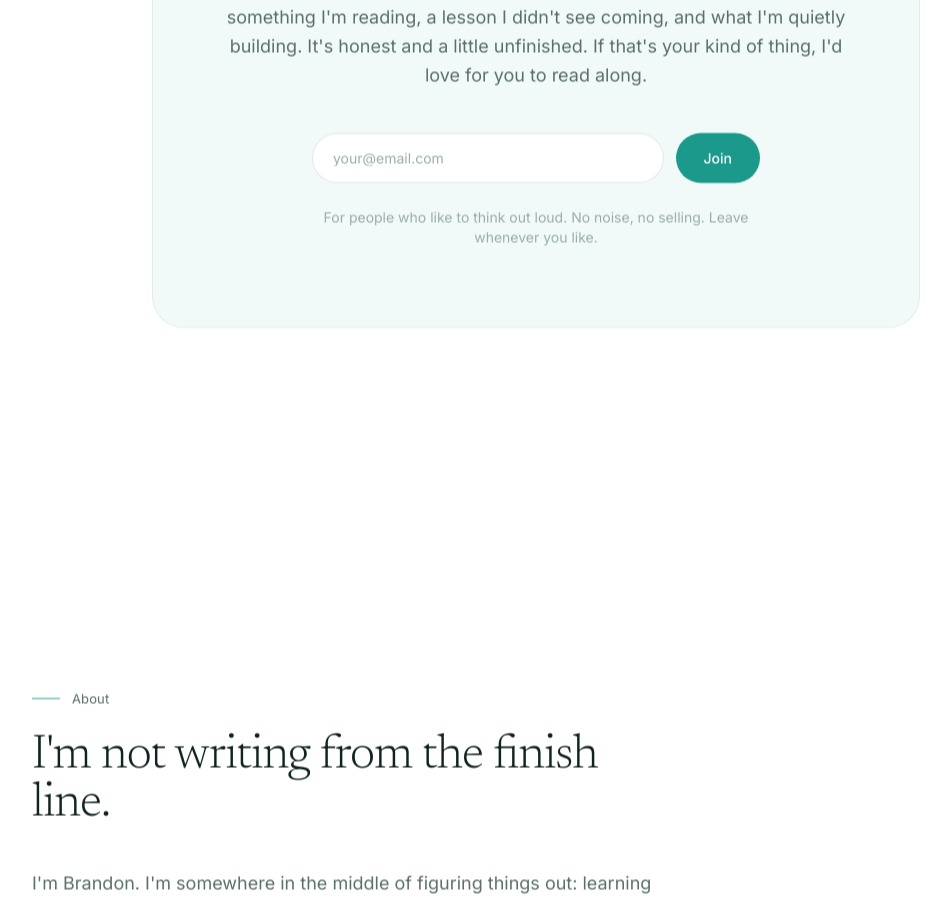
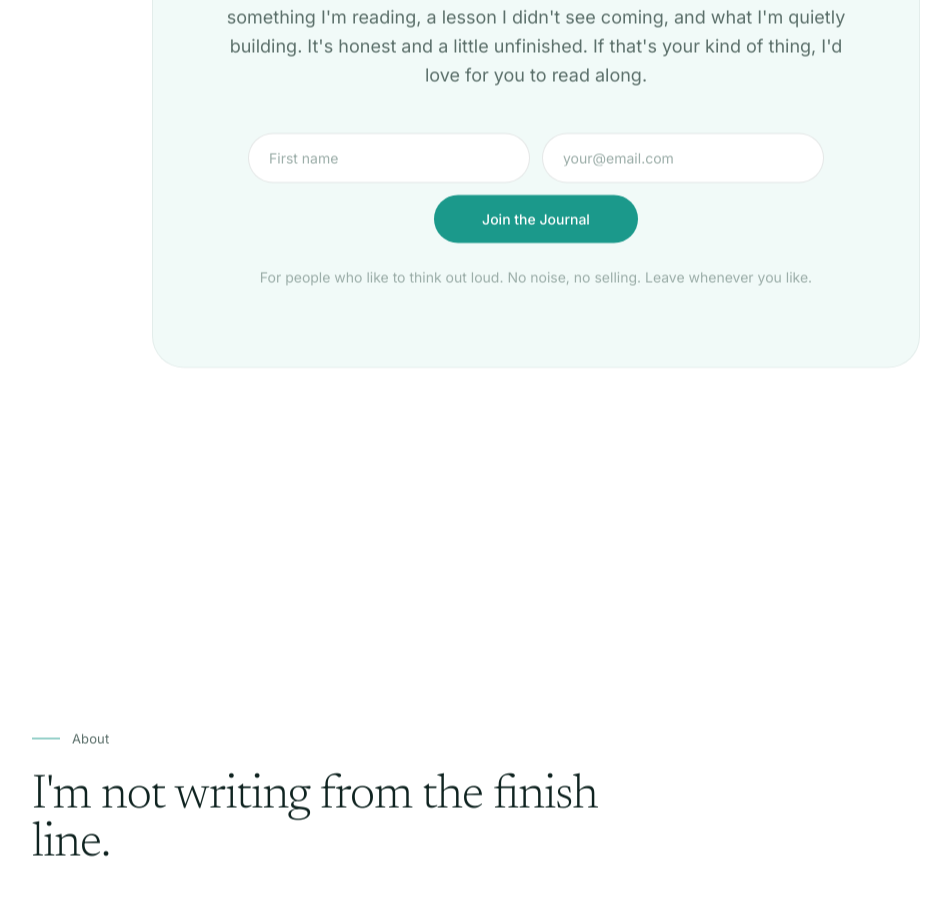
Before and after one commit to iambrandonpolk/brandon-polk-site, a Next.js app: page / in a window 1280 px wide. Shown: the part 1300-2203 px from the top of the page, without its empty margins (104-1055 px from the left). Built offline with nearby package versions, Linux system fonts and the light colour scheme.

Commit message:
Collect first name so the welcome email can greet by name

```diff
--- a/components/Newsletter.jsx
+++ b/components/Newsletter.jsx
@@ -11,6 +11,7 @@ import Container from "./Container";
 // relying on Kit's ck.js, so the thank-you message always appears and
 // we control the wording.
 //
+// We send first_name too, so the welcome email can greet people by name.
 // Kit responds 200 with JSON: { status: "success" | "failed", errors }
 // To point this at a different Kit form, change KIT_ACTION below.
 // ------------------------------------------------------------------
@@ -47,7 +48,9 @@ function JournalForm() {
 
   async function handleSubmit(event) {
     event.preventDefault();
-    const email = new FormData(event.currentTarget).get("email_address");
+    const data = new FormData(event.currentTarget);
+    const email = data.get("email_address");
+    const firstName = data.get("first_name");
 
     setStatus("loading");
     setMessage("");
@@ -59,14 +62,20 @@ function JournalForm() {
           "Content-Type": "application/json",
           Accept: "application/json",
         },
-        body: JSON.stringify({ email_address: email }),
+        body: JSON.stringify({
+          email_address: email,
+          first_name: firstName,
+        }),
       });
 
-      const data = await res.json().catch(() => ({}));
+      const result = await res.json().catch(() => ({}));
 
-      if (!res.ok || data.status === "failed") {
+      if (!res.ok || result.status === "failed") {
         setMessage(
-          (data && data.errors && data.errors.messages && data.errors.messages[0]) ||
+          (result &&
+            result.errors &&
+            result.errors.messages &&
+            result.errors.messages[0]) ||
             "Something went wrong. Please try again in a moment."
         );
         setStatus("error");
@@ -102,10 +111,27 @@ function JournalForm() {
   }
 
   const loading = status === "loading";
+  const fieldClass =
+    "w-full rounded-full border border-[var(--border)] bg-[var(--bg)] px-5 py-3.5 text-sm text-[var(--text)] outline-none transition-all duration-300 placeholder:text-[var(--text-faint)] focus:border-[var(--brand)] focus:ring-2 focus:ring-[var(--brand)]/25 disabled:opacity-60";
 
   return (
-    <div className="mx-auto mt-11 max-w-md">
-      <form onSubmit={handleSubmit} className="flex flex-col gap-3 sm:flex-row">
+    <div className="mx-auto mt-11 max-w-xl">
+      <form onSubmit={handleSubmit} className="flex flex-col gap-3">
+        <div className="flex flex-col gap-3 sm:flex-row">
+          <label htmlFor="ck-first-name" className="sr-only">
+            First name
+          </label>
+          <input
+            id="ck-first-name"
+            name="first_name"
+            type="text"
+            required
+            autoComplete="given-name"
+            disabled={loading}
+            placeholder="First name"
+            className={fieldClass}
+          />
+
           <label htmlFor="ck-email" className="sr-only">
             Email address
           </label>
@@ -114,16 +140,19 @@ function JournalForm() {
             name="email_address"
             type="email"
             required
+            autoComplete="email"
             disabled={loading}
             placeholder="your@email.com"
-          className="w-full rounded-full border border-[var(--border)] bg-[var(--bg)] px-5 py-3.5 text-sm text-[var(--text)] outline-none transition-all duration-300 placeholder:text-[var(--text-faint)] focus:border-[var(--brand)] focus:ring-2 focus:ring-[var(--brand)]/25 disabled:opacity-60"
+            className={fieldClass}
           />
+        </div>
+
         <button
           type="submit"
           disabled={loading}
-          className="whitespace-nowrap rounded-full bg-[var(--brand)] px-7 py-3.5 text-sm font-medium text-white transition-all duration-500 ease-calm hover:-translate-y-0.5 hover:bg-[var(--brand-strong)] disabled:pointer-events-none disabled:opacity-70"
+          className="mx-auto w-full rounded-full bg-[var(--brand)] px-7 py-3.5 text-sm font-medium text-white transition-all duration-500 ease-calm hover:-translate-y-0.5 hover:bg-[var(--brand-strong)] disabled:pointer-events-none disabled:opacity-70 sm:w-auto sm:px-12"
         >
-          {loading ? "Joining..." : "Join"}
+          {loading ? "Joining..." : "Join the Journal"}
         </button>
       </form>
 
```
Lines whose indentation alone changed are shown as unchanged.
